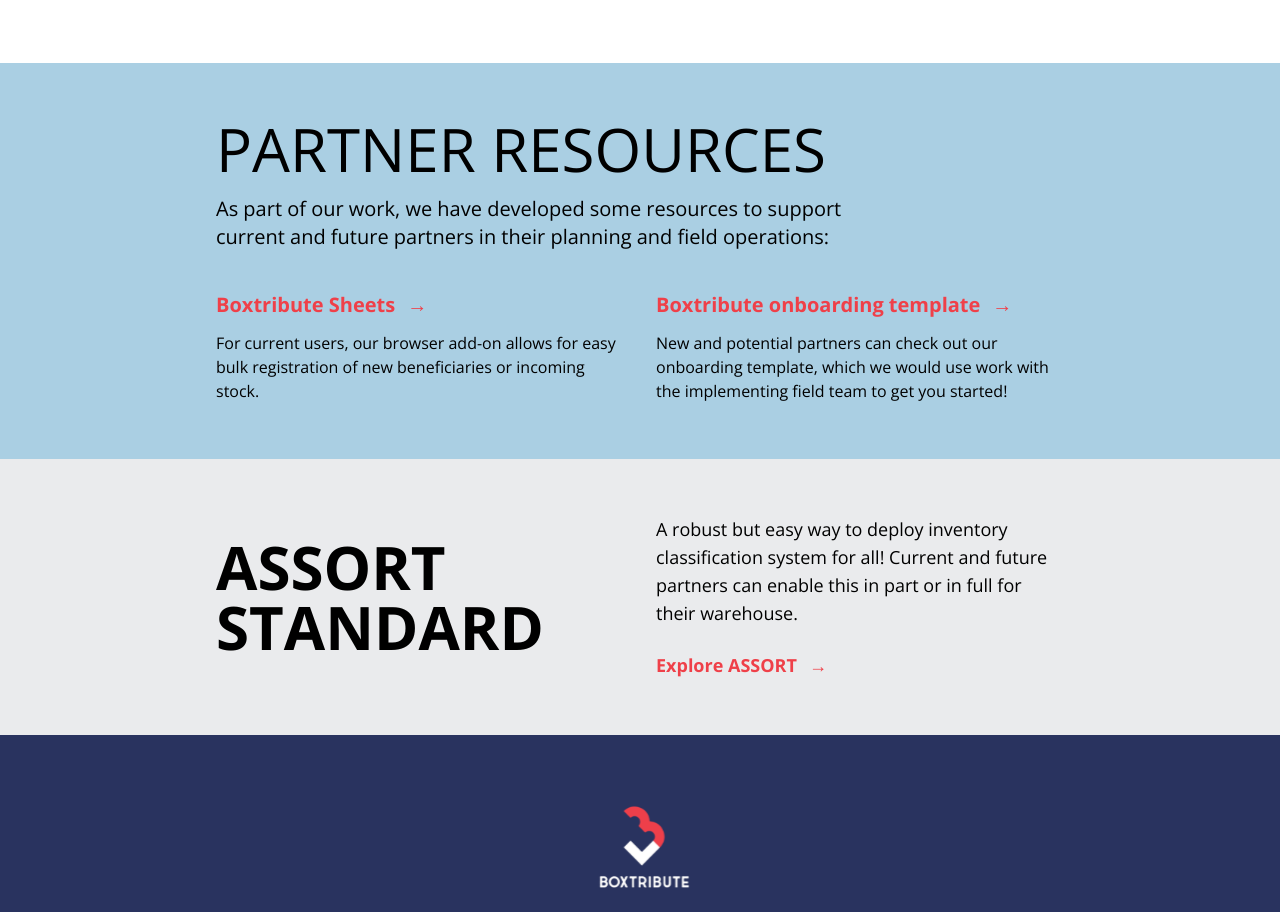
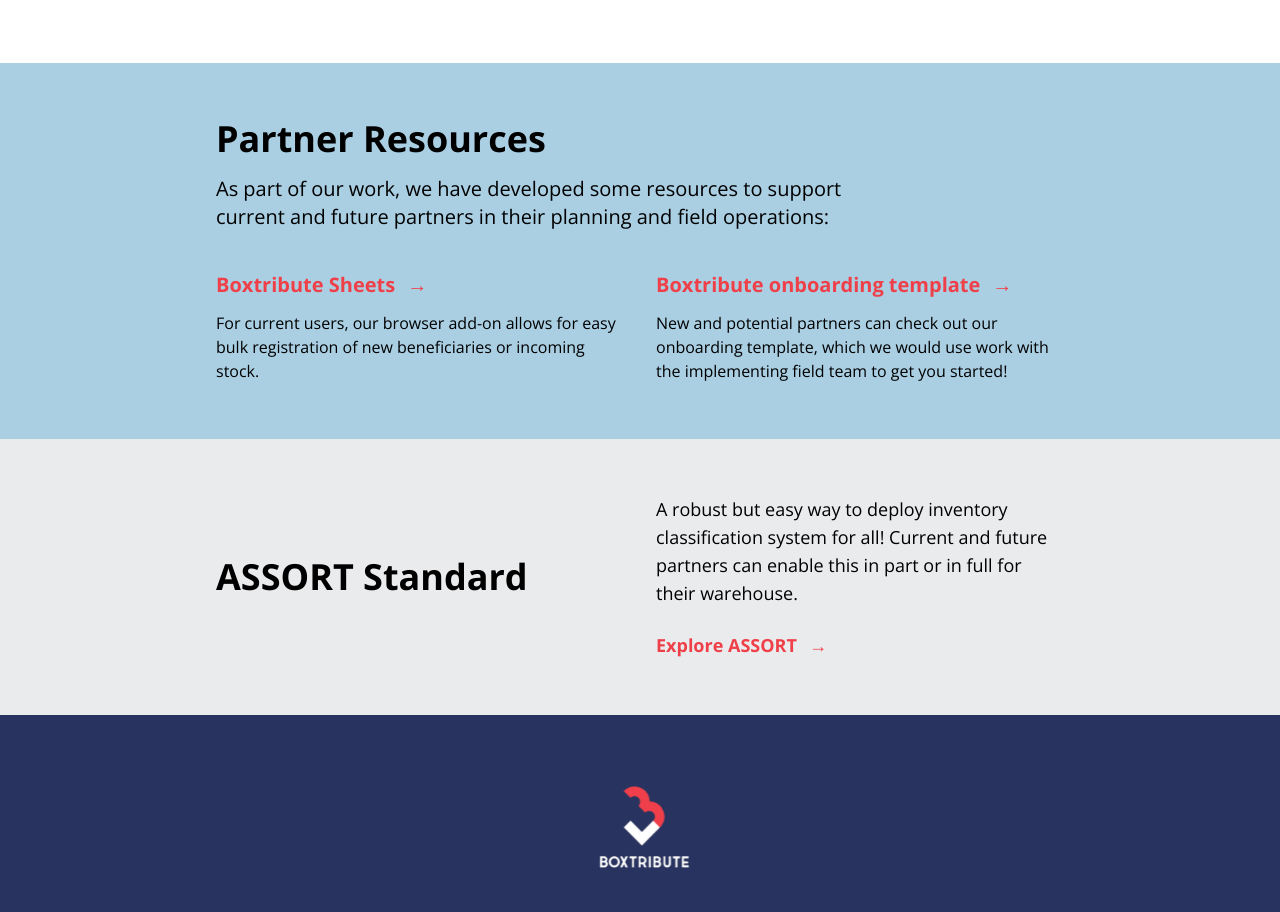
Before and after one commit to boxwise/boxtribute-landing-nextjs, a Next.js app: page /partners in a window 1280 px wide. Shown: the part 1561-2473 px from the top of the page. Built offline with nearby package versions, Linux system fonts and the light colour scheme; a web font is replaced by a local one.

Commit message:
smaller-heading

```diff
--- a/pages/partners.tsx
+++ b/pages/partners.tsx
@@ -63,7 +63,7 @@ export const Partners = ({ mapData, footerData }: IProps) => {
       </section>
       <section className="bg-lightblue">
         <div className="container mx-auto px-4 md:px-16 py-10 md:py-14">
-          <h2 className="mb-4">Partner Resources</h2>
+          <h3 className="mb-4">Partner Resources</h3>
           <p className="text-lg md:text-xl mb-10 max-w-2xl">
             As part of our work, we have developed some resources to support current and future
             partners in their planning and field operations:
@@ -104,7 +104,7 @@ export const Partners = ({ mapData, footerData }: IProps) => {
         <div className="container mx-auto px-4 md:px-16 py-10 md:py-14">
           <div className="grid grid-cols-1 md:grid-cols-2 gap-8 items-center">
             <div>
-              <h2 className="font-bold">ASSORT Standard</h2>
+              <h3 className="font-bold">ASSORT Standard</h3>
             </div>
             <div>
               <p className="text-base md:text-lg mb-6">
```
